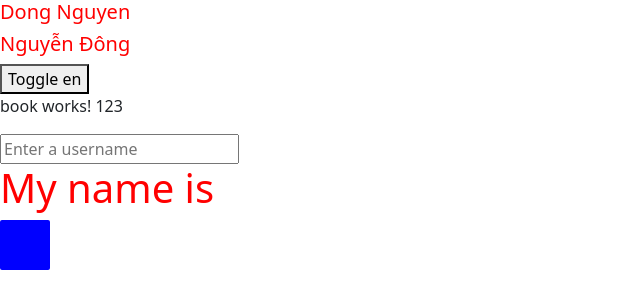
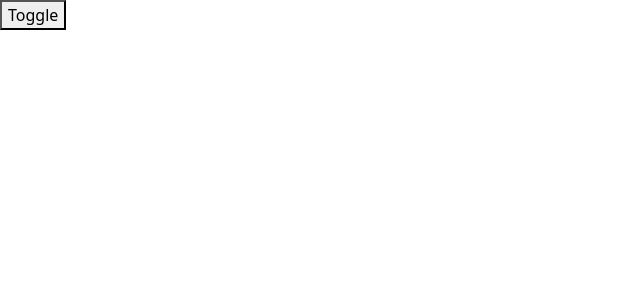
Before and after one commit to NguyenThienDong/angular4, an Angular app: page / in a window 1280 px wide. Shown: the top 308 px of the page, without its empty margins (0-640 px from the left). Built offline with nearby package versions, Linux system fonts and the light colour scheme.

Commit message:
bai 16: directive *ngÌf

```diff
--- a/src/app/app.component.html
+++ b/src/app/app.component.html
@@ -1,3 +1 @@
-<app-word></app-word>
-<app-book></app-book>
-<app-user-form></app-user-form>
+<app-struct></app-struct>
--- a/src/app/app.module.ts
+++ b/src/app/app.module.ts
@@ -7,6 +7,7 @@
 import { BookComponent } from './book/book.component';
 import { UserFormComponent } from './user-form/user-form.component';
 import { FormsModule } from '@angular/forms';
+import { StructComponent } from './struct/struct.component';
 
 @NgModule({
   declarations: [
@@ -14,6 +15,7 @@
     WordComponent,
     BookComponent,
     UserFormComponent,
+    StructComponent,
   ],
   imports: [
     BrowserModule,
--- /dev/null
+++ b/src/app/struct/struct.component.html
@@ -0,0 +1,3 @@
+<!-- ngIf = true thi hien dom, false thi xoa dom -->
+<p *ngIf="isShow">struct works!</p>
+<button (click)="isShow = !isShow">Toggle</button>
--- /dev/null
+++ b/src/app/struct/struct.component.ts
@@ -0,0 +1,10 @@
+import { Component } from '@angular/core';
+
+@Component({
+  selector: 'app-struct',
+  templateUrl: './struct.component.html',
+  styleUrls: ['./struct.component.css']
+})
+export class StructComponent {
+  isShow = false;
+}
```
Also changed, not shown: src/app/struct/struct.component.css (added), 1 other file (tests, documents, lock files or other folders).
